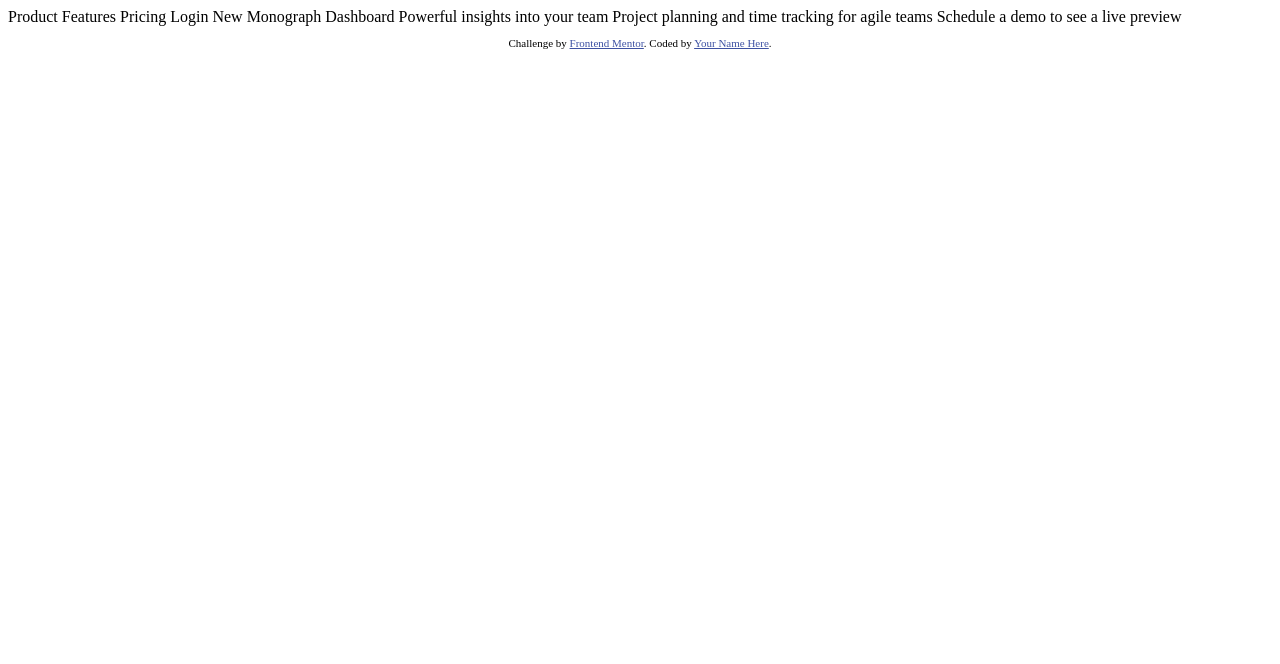
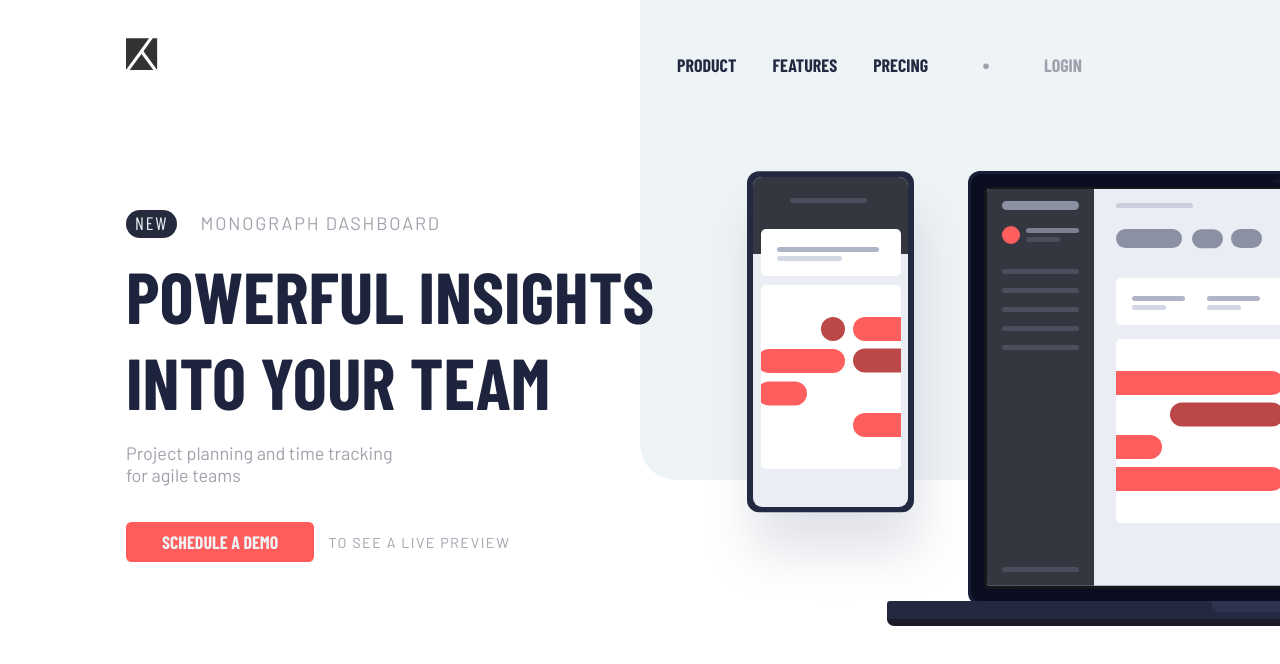
Before and after one commit to RodCri/Project-tracking-intro-component, a plain HTML site: page index.html in a window 1280 px wide. Drawn offline with nearby package versions, Linux system fonts and the light colour scheme.

Commit message:
style desktop

```diff
--- /dev/null
+++ b/css/main.css
@@ -0,0 +1,130 @@
+:root{
+    --red: hsl(0, 100%, 68%);
+    --very-dark-blue: hsl(230, 29%, 20%);
+    --dark-grayish-blue: hsl(230, 11%, 40%);
+    --grayish-blue: hsl(231, 7%, 65%);
+    --light-grayish-blue: hsl(207, 33%, 95%);
+
+}
+*{
+    padding: 0;
+    margin: 0;
+    box-sizing: border-box;
+}
+body{
+    font-size: 18px;
+    font-family: 'Barlow', sans-serif;
+    /* font-family: 'Barlow Condensed', sans-serif; */
+}
+a{
+    text-decoration: none;
+    color: var(--very-dark-blue);
+    font-weight: 700;
+    text-transform: uppercase;
+    margin: 0 1em;
+    font-family: 'Barlow Condensed', sans-serif;
+}
+.nav{
+    width: 100%;
+    height: 6em;
+    display: flex;
+    justify-content: space-between;
+    align-items: center;
+    padding: 0 7em;
+}
+.nav__logo{
+    width: 20%;
+    height: 100%;
+    display: flex;
+    align-items: center;
+}
+.nav__options{
+    width: 80%;
+    height: 100%;
+    display: flex;
+    justify-content: flex-end;
+    align-items: center;
+}
+.nav__options-pro{
+    margin: 0 3em;
+    display: flex;
+    align-items: flex-end;
+}
+.nav__options :nth-child(4), :nth-child(5){
+    color: var(--grayish-blue);
+}
+.nav__options :nth-child(4){
+    font-size: 2em;
+}
+.hero{
+    width: 100%;
+    height: 100%;
+    display: flex;
+    padding: 3em 0 0 7em;
+    align-items: center;
+}
+.hero__info{
+    width: 50%;
+}
+.hero__figure{
+    width: 50%;
+    overflow: hidden;
+    position: relative;
+}
+body::after{
+    content: '';
+    position: absolute;
+    width: 50%;
+    height: 70%;
+    background-color: var(--light-grayish-blue);
+    left: 50%;
+    bottom: 40%;
+    z-index: -1;
+    border-bottom-left-radius: 2em;
+}
+.hero__info-new{
+    margin: 1em 0;
+    text-transform: uppercase;
+    color: var(--grayish-blue);
+    letter-spacing: .1em;
+}
+.hero__info-new span{
+    background-color: #252a3d;
+    border-radius: 2em;
+    padding: .1em .5em .2em;
+    color: var(--light-grayish-blue);
+    text-transform: uppercase;
+    font-family: 'Barlow Condensed', sans-serif;
+    margin-right: 1em;
+}
+.hero__info-title{
+    font-family: 'Barlow Condensed', sans-serif;
+    text-transform: uppercase;
+    font-weight: 700;
+    font-size: 2em;
+    color: #1e243e;
+}
+.hero__info-text{
+    margin: 1em 0;
+    color: var(--grayish-blue);
+    width: 50%;
+}
+.hero__info-preview{
+    display: flex;
+    margin: 2em 0;
+    align-items: center;
+}
+.hero__info-preview p{
+    color: var(--grayish-blue);
+    text-transform: uppercase;
+    letter-spacing: .1em;
+    margin-left: 1em;
+    font-size: .8em;
+}
+.cta{
+    background-color: var(--red);
+    padding: .5em 2em;
+    border-radius: .3em;
+    color: var(--light-grayish-blue);
+    margin: 0;
+}
--- a/index.html
+++ b/index.html
@@ -2,38 +2,48 @@
 <html lang="en">
 <head>
   <meta charset="UTF-8">
-  <meta name="viewport" content="width=device-width, initial-scale=1.0"> <!-- displays site properly based on user's device -->
-
+  <meta name="viewport" content="width=device-width, initial-scale=1.0">
   <link rel="icon" type="image/png" sizes="32x32" href="./images/favicon-32x32.png">
-
   <title>Frontend Mentor | Project tracking intro component</title>
-
-  <!-- Feel free to remove these styles or customise in your own stylesheet 👍 -->
-  <style>
-    .attribution { font-size: 11px; text-align: center; }
-    .attribution a { color: hsl(228, 45%, 44%); }
-  </style>
+  <link href="https://fonts.googleapis.com/css2?family=Barlow&family=Barlow+Condensed:wght@400;700&display=swap" rel="stylesheet">
+  <link rel="stylesheet" href="css/main.css">
 </head>
 <body>
-  Product
-  Features
-  Pricing
-  Login
-
-  New
-  Monograph Dashboard
-
-  Powerful insights into your team
-  Project planning and time tracking for agile teams
-
-  Schedule a demo
-  to see a live preview
-
-  <footer>
-    <p class="attribution">
-      Challenge by <a href="https://www.frontendmentor.io?ref=challenge" target="_blank">Frontend Mentor</a>.
-      Coded by <a href="#">Your Name Here</a>.
-    </p>
-  </footer>
+  <div class="content"></div>
+  <div class="nav">
+    <div class="nav__logo">
+      <img src="images/logo.svg" alt="logo" class="logo">
+    </div>
+    <div class="nav__options">
+      <div class="nav__options-pro">
+        <a href="#">Product</a>
+        <a href="#">Features</a>
+        <a href="#">Precing</a>
+        <a href="#">.</a>
+        <a href="#">Login</a>
+      </div>
+    </div>
+  </div>
+  <div class="hero">
+    <div class="hero__info">
+      <div class="hero__info-new">
+        <p><span>new</span> Monograph Dashboard</p>
+      </div>
+      <div class="hero__info-title">
+        <h1>Powerful insights into your team</h1>
+      </div>
+      <div class="hero__info-text">
+        <p>Project planning and time tracking for agile teams</p>
+      </div>
+      <div class="hero__info-preview">
+        <a href="#" class="cta">Schedule a demo</a>
+        <p>to see a live preview</p>
+      </div>
+    </div>
+    <div class="hero__figure">
+      <span></span>
+      <img src="images/illustration-devices.svg" alt="" class="figure">
+    </div>
+  </div>
 </body>
 </html>
```
